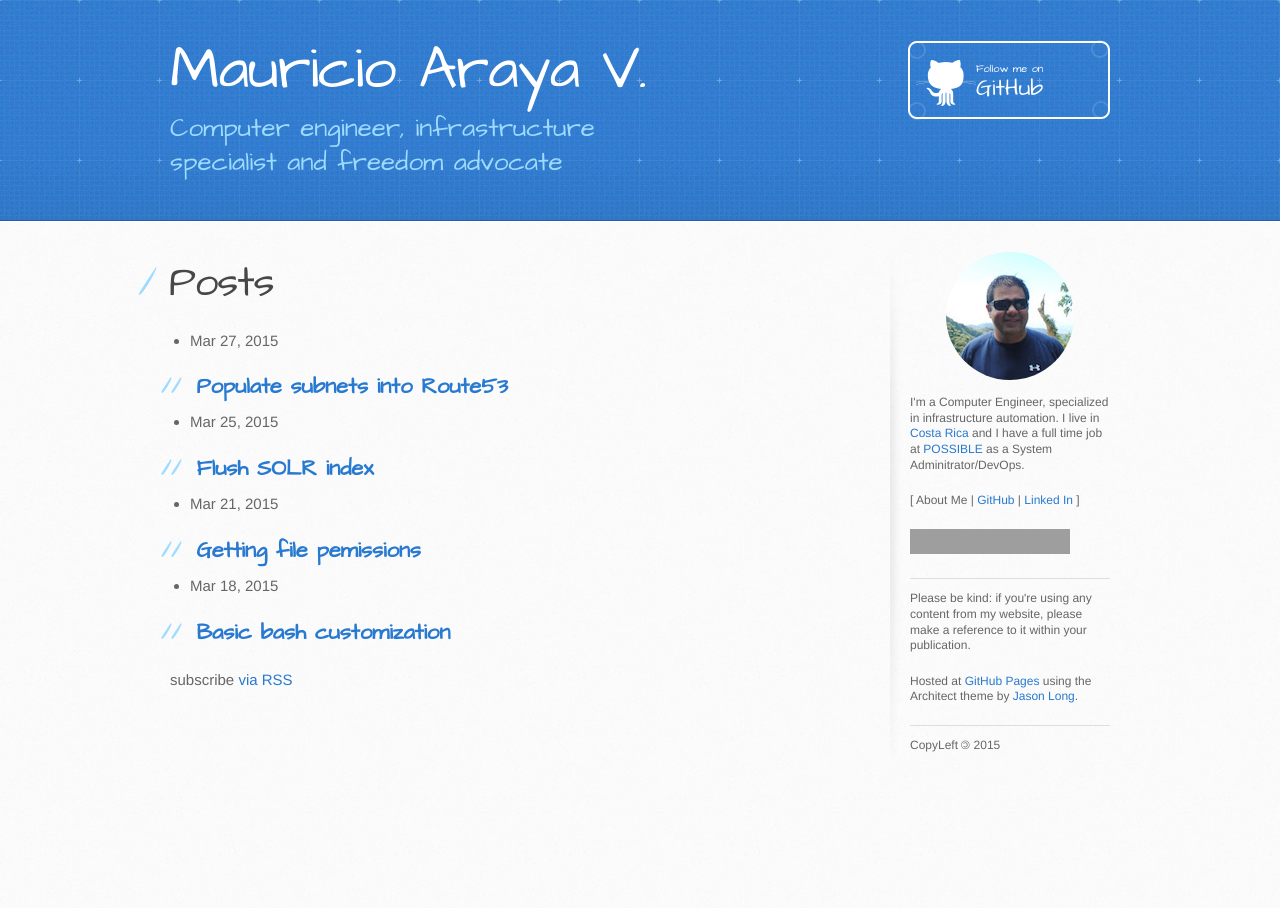
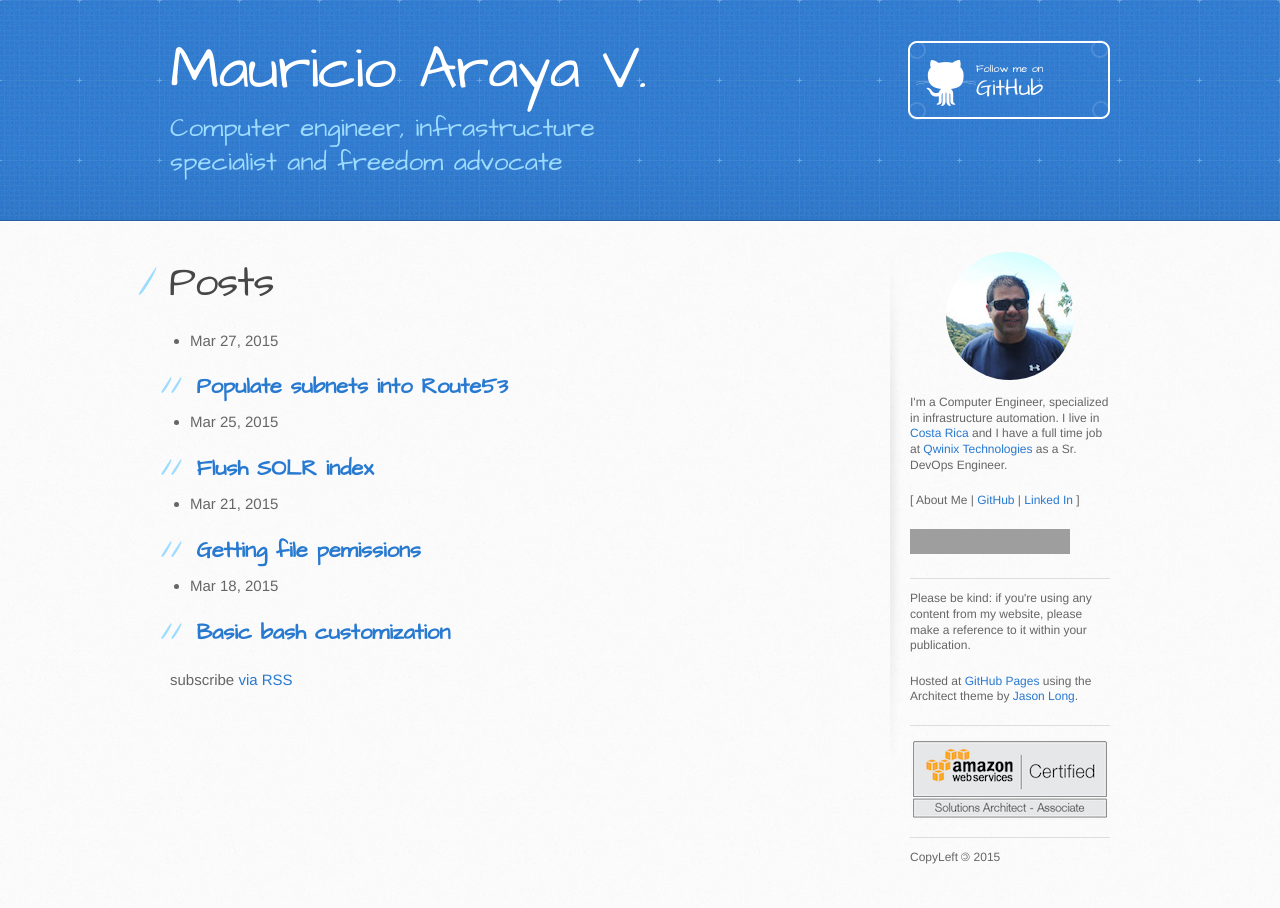
Before and after one commit to mabrizio/mabrizio.github.io, a Jekyll site: the page built from index.html, in a window 1280 px wide. Built offline with Jekyll 4.4.1, drawn with Linux system fonts in a browser that asks for light colours; grey boxes are pictures that could not be loaded.

Commit message:
AWS Cert + New Job

```diff
--- a/_config.yml
+++ b/_config.yml
@@ -15,9 +15,9 @@ github: https://github.com/mabrizio
 markdown: kramdown
 
 job:
-  employer_name: POSSIBLE
-  url: http://www.possible.com
-  position: System Adminitrator/DevOps
+  employer_name: Qwinix Technologies
+  url: http://www.qwinixtech.com
+  position: Sr. DevOps Engineer
 
 noindex: true
 
--- a/_layouts/default.html
+++ b/_layouts/default.html
@@ -39,6 +39,7 @@
             <hr />
             <p>Please be kind: if you're using any content from my website, please make a reference to it within your publication.<p>
             <p>Hosted at <a href="https://pages.github.com">GitHub Pages</a> using the Architect theme by <a href="https://twitter.com/jasonlong">Jason Long</a>.</p> <hr />
+            <img title="AWS Certified Solutions Architect - Associate" src="{{ "/images/Solutions-Architect-Associate.png" | prepend: site.url }}" alt="AWS Certified Solutions Architect - Associate"> <br /><hr />
             <p>CopyLeft <span class="copy-left">&copy;</span> {{ site.time | date: '%Y' }}</p>
         </aside>
       </div>
```
Also changed, not shown: images/Solutions-Architect-Associate.png (added).
